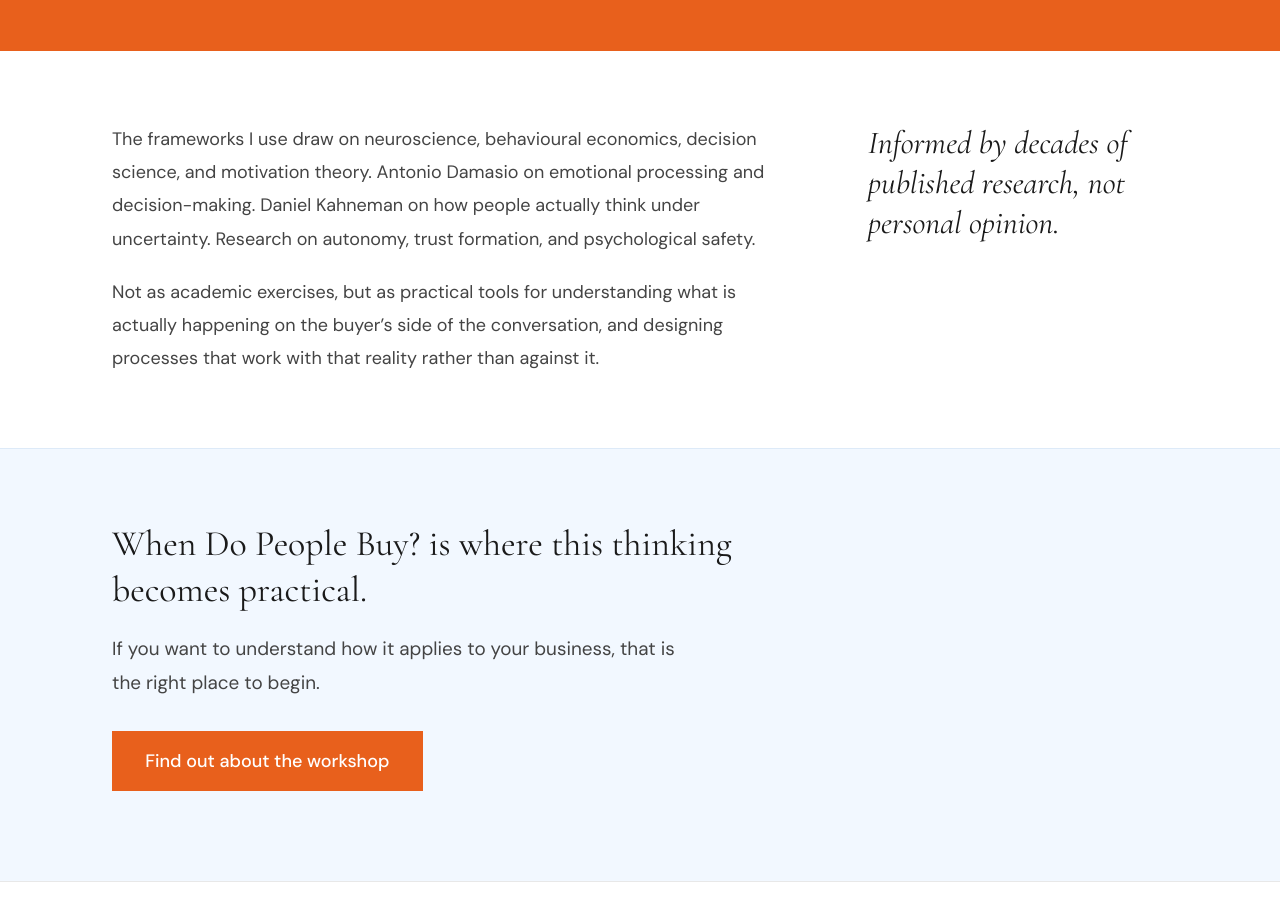
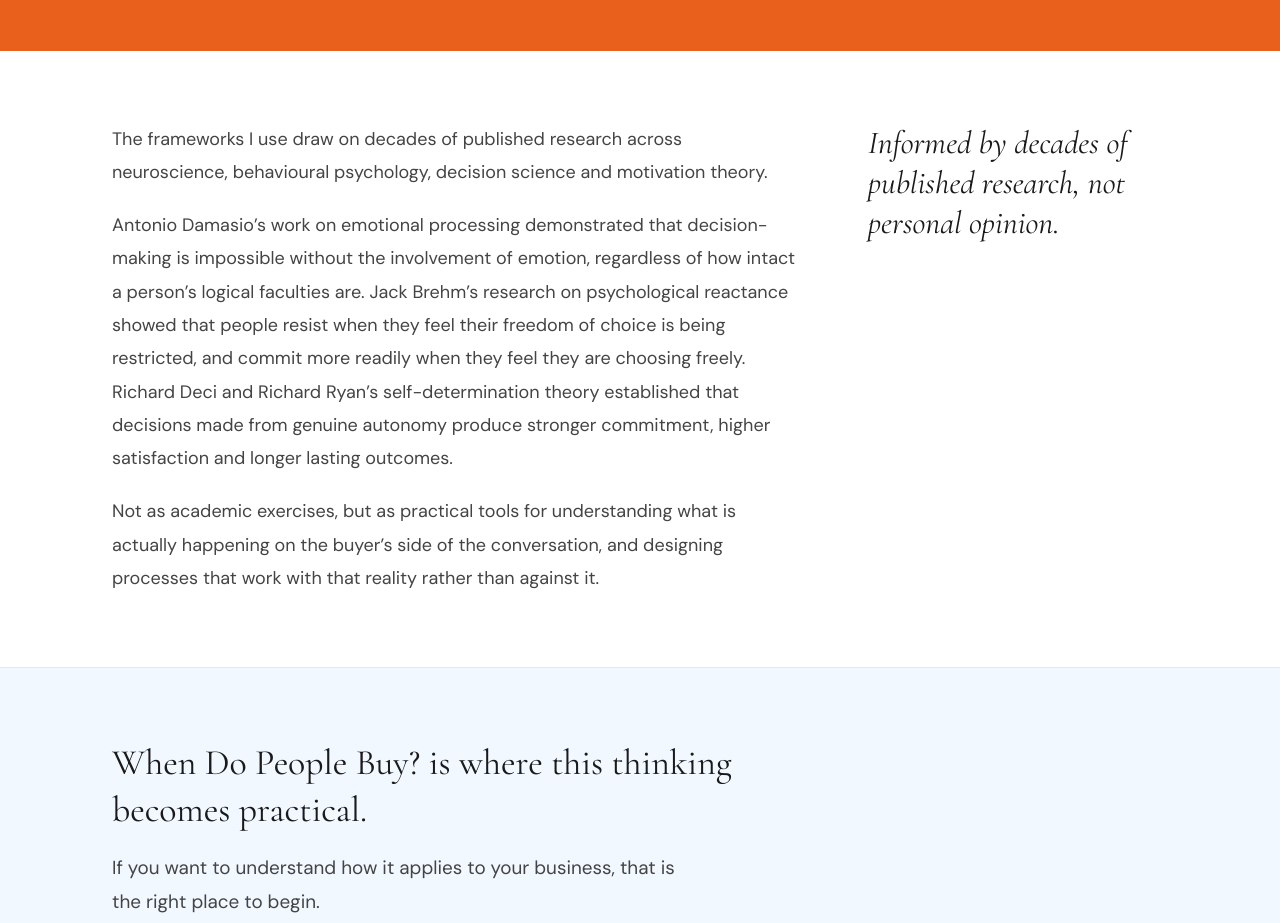
Before and after one commit to gerryforristal/website, an Eleventy site: page src/why-buyers-hesitate.njk in a window 1280 px wide. Shown: the part 2200-3123 px from the top of the page. Built offline with nearby package versions, Linux system fonts and the light colour scheme; Eleventy itself is replaced by a stand-in of ours; files that its build step writes are made by us from their sources.

Commit message:
Update why-buyers-hesitate.njk

```diff
--- a/src/why-buyers-hesitate.njk
+++ b/src/why-buyers-hesitate.njk
@@ -150,7 +150,8 @@ permalink: /why-buyers-hesitate/
   <div class="wrap">
     <div class="research-grid">
       <div class="body-col">
-        <p>The frameworks I use draw on neuroscience, behavioural economics, decision science, and motivation theory. Antonio Damasio on emotional processing and decision-making. Daniel Kahneman on how people actually think under uncertainty. Research on autonomy, trust formation, and psychological safety.</p>
+        <p>The frameworks I use draw on decades of published research across neuroscience, behavioural psychology, decision science and motivation theory.</p>
+        <p>Antonio Damasio&#8217;s work on emotional processing demonstrated that decision-making is impossible without the involvement of emotion, regardless of how intact a person&#8217;s logical faculties are. Jack Brehm&#8217;s research on psychological reactance showed that people resist when they feel their freedom of choice is being restricted, and commit more readily when they feel they are choosing freely. Richard Deci and Richard Ryan&#8217;s self-determination theory established that decisions made from genuine autonomy produce stronger commitment, higher satisfaction and longer lasting outcomes.</p>
         <p>Not as academic exercises, but as practical tools for understanding what is actually happening on the buyer&#8217;s side of the conversation, and designing processes that work with that reality rather than against it.</p>
       </div>
       <div class="headline-col">Informed by decades of published research, not personal opinion.</div>
```
